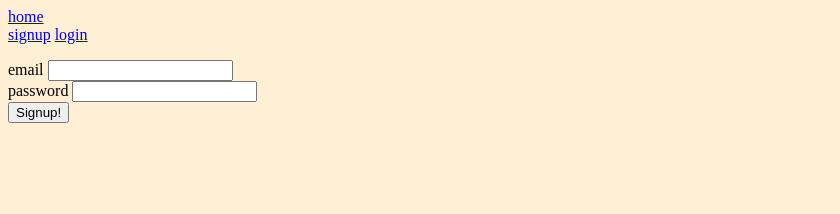
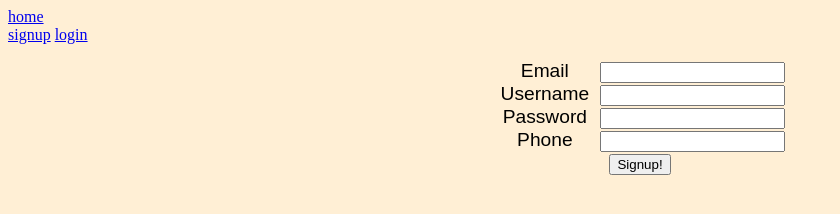
Before and after one commit to snfazal/hwsapp-ui, a website: page public/index.html at #!/signup in a window 1280 px wide. Shown: the whole page, without its empty margins (0-840 px from the left). Drawn offline with nearby package versions, Linux system fonts and the light colour scheme; some packages are replaced by stand-ins of ours.

Commit message:
signup partial

```diff
--- a/public/css/style.css
+++ b/public/css/style.css
@@ -1,3 +1,14 @@
 body {
   background: papayawhip;
 }
+.signup {
+  text-align: center;
+  font-family: sans-serif;
+  font-size: 1.2em;
+  text-transform: capitalize;
+  /*margin-top: 100px;*/
+}
+.signup label {
+  display: inline-block;
+  width: 100px;
+}
--- a/public/partials/signup.html
+++ b/public/partials/signup.html
@@ -1,13 +1,25 @@
 <div ng-controller="AuthController as auth">
-  <form ng-submit="auth.signup(user)">
+  <form ng-submit="auth.signup(user)" class="signup">
+    <!-- email -->
     <div>
       <label for="email">email</label>
       <input type="text" ng-model="user.email">
     </div>
+    <!-- username -->
+    <div>
+      <label for="username">username</label>
+      <input type="text" ng-model="user.username">
+    </div>
+    <!-- password -->
     <div>
       <label for="password">password</label>
       <input type="password" ng-model="user.password">
     </div>
+    <!-- phone number -->
+    <div>
+      <label for="phone_number">phone</label>
+      <input type="text" ng-model="user.phone_number">
+    </div>
     <button type="submit">Signup!</button>
   </form>
 </div>
```
